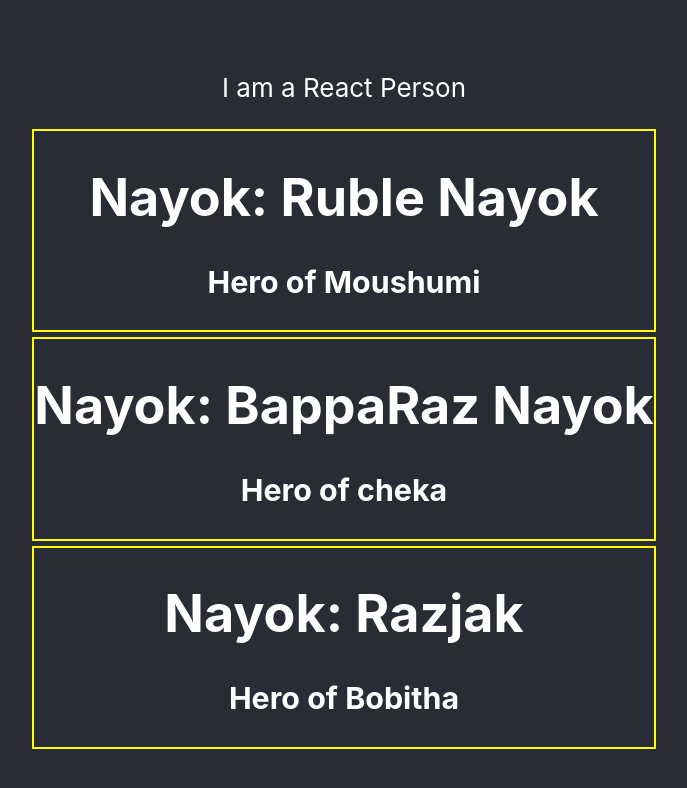
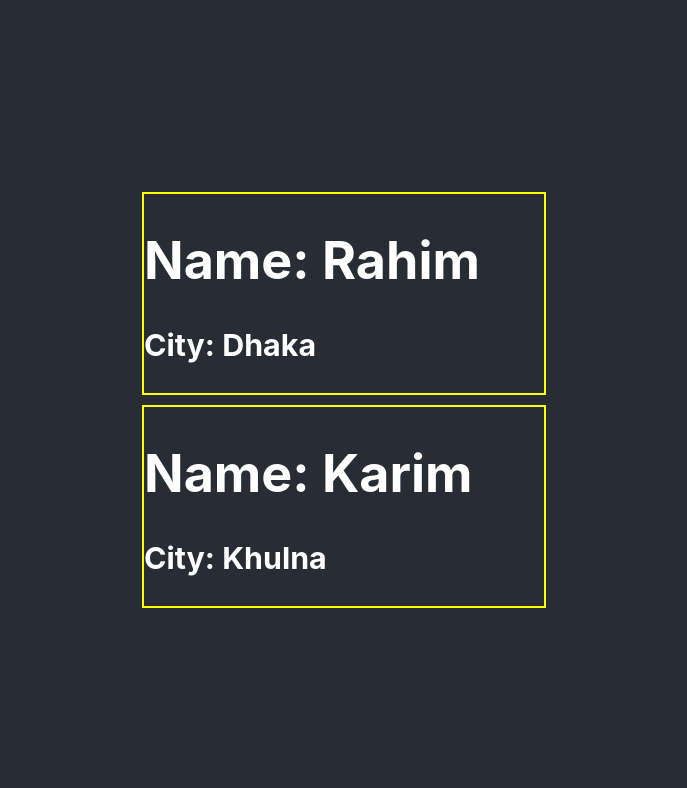
Before and after one commit to emran899dev/react-core-concept, a React (Create React App) app: page / in a window 1280 px wide. Shown: the top 788 px of the page, without its empty margins (296-983 px from the left). Built offline with nearby package versions, Linux system fonts and the light colour scheme.

Commit message:
using array and object

```diff
--- a/src/App.js
+++ b/src/App.js
@@ -2,14 +2,16 @@ import React from 'react';
 import './App.css';
 
 function App() {
+  const personName = ['Rahim', 'Karim', 'Jabbar']
+  const cityName = ['Dhaka', 'Khulna']
+  const personAddress = {
+    city1: cityName[0],
+    city2: cityName[1]
+  }
   return (
     <header className="App-header">
-      <div className="App">
-        <p>I am a React Person</p>
-        <Person name='Ruble Nayok' nayika='Moushumi'></Person>
-        <Person name='BappaRaz Nayok' nayika='cheka'></Person>
-        <Person name='Razjak' nayika='Bobitha'></Person>
-      </div>
+      <Person name={personName[0]} address={personAddress.city1}></Person>
+      <Person name={personName[1]} address={personAddress.city2}></Person>
     </header>
   );
 }
@@ -17,16 +19,15 @@ function App() {
 function Person(props) {
   const personStyle = {
     border: '2px solid yellow',
-    margin: '5px'
+    margin: '5px',
+    width: '400px'
   }
-  console.log(props);
   return (
     <div style={personStyle}>
-      <h1>Nayok: {props.name}</h1>
-      <h3>Hero of {props.nayika}</h3>
+      <h1>Name: {props.name}</h1>
+      <h3>City: {props.address}</h3>
     </div>
   )
-
 }
 
 export default App;
```
